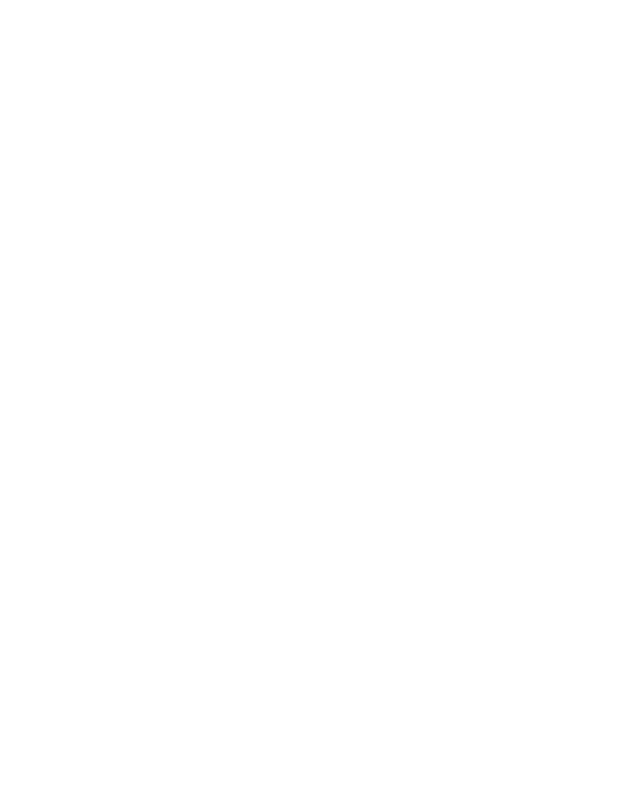
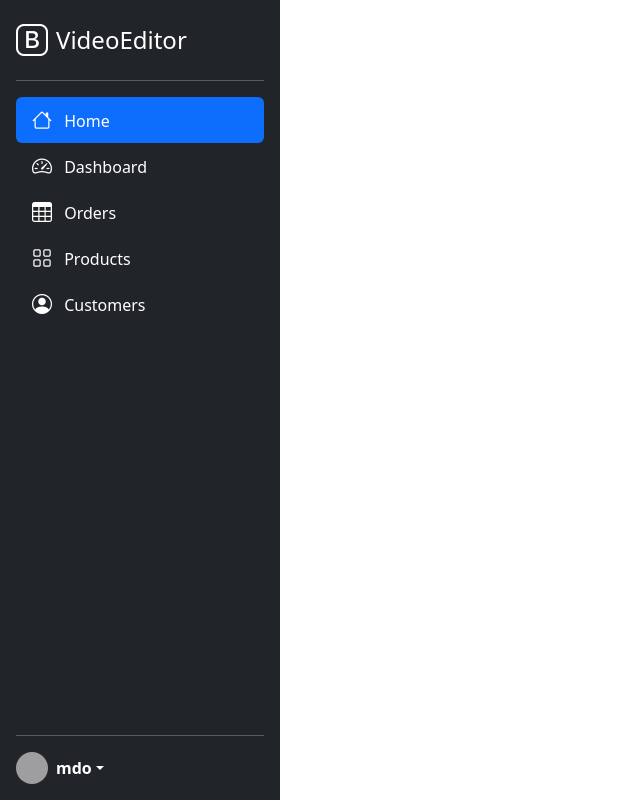
Before and after one commit to alexandrularion/learn-css-frameworks, a plain HTML site: page JavaScriptRO41/dashboard/index.html in a window 1280 px wide. Shown: the whole page, without its empty margins (0-640 px from the left). Drawn offline with nearby package versions, Linux system fonts and the light colour scheme; grey boxes are pictures that could not be loaded.

Commit message:
Added sidebar in the dashboard projet

```diff
--- /dev/null
+++ b/JavaScriptRO41/dashboard/app.css
@@ -0,0 +1,11 @@
+
+:root {
+    --sidebar-width: 280px;
+}
+
+body {
+    display: grid;
+    grid-template-columns: var(--sidebar-width) calc(100% - var(--sidebar-width));
+    width: 100vw;
+    height: 100vh;
+}
--- a/JavaScriptRO41/dashboard/index.html
+++ b/JavaScriptRO41/dashboard/index.html
@@ -10,8 +10,82 @@
       integrity="sha384-QWTKZyjpPEjISv5WaRU9OFeRpok6YctnYmDr5pNlyT2bRjXh0JMhjY6hW+ALEwIH"
       crossorigin="anonymous"
     />
+    <link
+      rel="stylesheet"
+      href="https://cdn.jsdelivr.net/npm/bootstrap-icons@1.11.3/font/bootstrap-icons.min.css"
+    />
+    <link href="app.css" rel="stylesheet" />
   </head>
   <body>
+    <div class="d-flex flex-column flex-shrink-0 p-3 text-bg-dark">
+      <a
+        href="/"
+        class="d-flex align-items-center mb-3 mb-md-0 me-md-auto text-white text-decoration-none"
+      >
+        <i class="bi bi-bootstrap fs-2 me-2"></i>
+        <span class="fs-4">VideoEditor</span>
+      </a>
+      <hr />
+      <ul class="nav nav-pills flex-column mb-auto">
+        <li class="nav-item">
+          <a href="#" class="nav-link active" aria-current="page">
+            <i class="bi bi-house fs-5 me-2"></i>
+            Home
+          </a>
+        </li>
+        <li>
+          <a href="#" class="nav-link text-white">
+            <i class="bi bi-speedometer2 fs-5 me-2"></i>
+            Dashboard
+          </a>
+        </li>
+        <li>
+          <a href="#" class="nav-link text-white">
+            <i class="bi bi-table fs-5 me-2"></i>
+            Orders
+          </a>
+        </li>
+        <li>
+          <a href="#" class="nav-link text-white">
+            <i class="bi bi-grid fs-5 me-2"></i>
+            Products
+          </a>
+        </li>
+        <li>
+          <a href="#" class="nav-link text-white">
+            <i class="bi bi-person-circle fs-5 me-2"></i>
+            Customers
+          </a>
+        </li>
+      </ul>
+      <hr />
+      <div class="dropdown">
+        <a
+          href="#"
+          class="d-flex align-items-center text-white text-decoration-none dropdown-toggle"
+          data-bs-toggle="dropdown"
+          aria-expanded="false"
+        >
+          <img
+            src="https://github.com/mdo.png"
+            alt=""
+            width="32"
+            height="32"
+            class="rounded-circle me-2"
+          />
+          <strong>mdo</strong>
+        </a>
+        <ul class="dropdown-menu dropdown-menu-dark text-small shadow">
+          <li><a class="dropdown-item" href="#">New project...</a></li>
+          <li><a class="dropdown-item" href="#">Settings</a></li>
+          <li><a class="dropdown-item" href="#">Profile</a></li>
+          <li><hr class="dropdown-divider" /></li>
+          <li><a class="dropdown-item" href="#">Sign out</a></li>
+        </ul>
+      </div>
+    </div>
+
+    <!-- Bootstrap JS -->
     <script
       src="https://cdn.jsdelivr.net/npm/@popperjs/core@2.11.8/dist/umd/popper.min.js"
       integrity="sha384-I7E8VVD/ismYTF4hNIPjVp/Zjvgyol6VFvRkX/vR+Vc4jQkC+hVqc2pM8ODewa9r"
```
